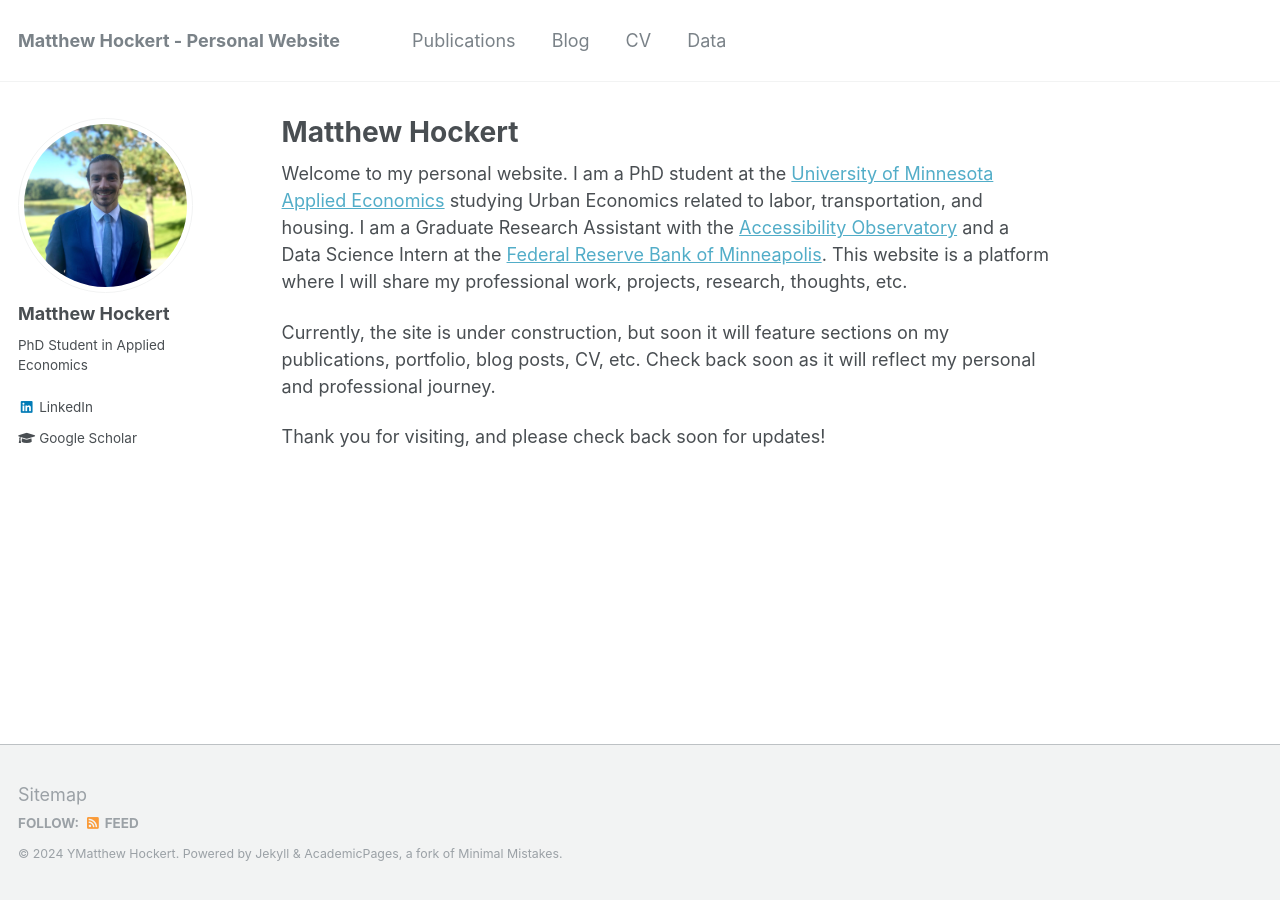
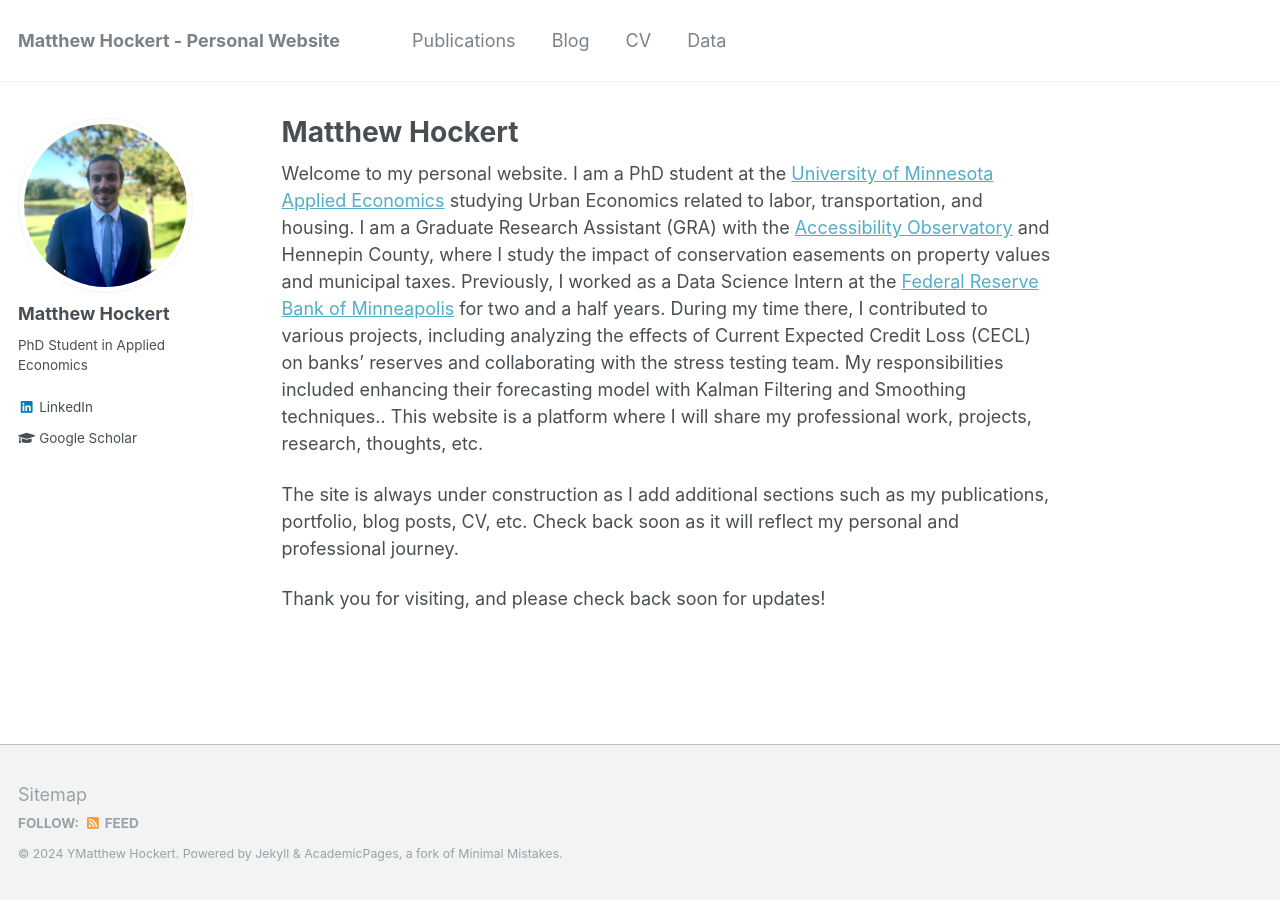
Before and after one commit to MatthewHockert/MatthewHockert.github.io, a Jekyll site: the page built from _pages/about.md, in a window 1280 px wide. Built offline with Jekyll 4.4.1, drawn with Linux system fonts in a browser that asks for light colours.

Commit message:
updating about page

```diff
--- a/_pages/about.md
+++ b/_pages/about.md
@@ -8,8 +8,8 @@ redirect_from:
   - /about.html
 ---
 
-Welcome to my personal website. I am a PhD student at the [University of Minnesota Applied Economics](https://apec.umn.edu) studying Urban Economics related to labor, transportation, and housing.  I am a Graduate Research Assistant with the [Accessibility Observatory](https://www.cts.umn.edu/programs/ao) and a Data Science Intern at the [Federal Reserve Bank of Minneapolis](https://www.minneapolisfed.org). This website is a platform where I will share my professional work, projects, research, thoughts, etc.
+Welcome to my personal website. I am a PhD student at the [University of Minnesota Applied Economics](https://apec.umn.edu) studying Urban Economics related to labor, transportation, and housing.  I am a Graduate Research Assistant (GRA) with the [Accessibility Observatory](https://www.cts.umn.edu/programs/ao) and Hennepin County, where I study the impact of conservation easements on property values and municipal taxes. Previously, I worked as a Data Science Intern at the [Federal Reserve Bank of Minneapolis](https://www.minneapolisfed.org) for two and a half years. During my time there, I contributed to various projects, including analyzing the effects of Current Expected Credit Loss (CECL) on banks’ reserves and collaborating with the stress testing team. My responsibilities included enhancing their forecasting model with Kalman Filtering and Smoothing techniques.. This website is a platform where I will share my professional work, projects, research, thoughts, etc.
 
-Currently, the site is under construction, but soon it will feature sections on my publications, portfolio, blog posts, CV, etc. Check back soon as it will reflect my personal and professional journey.
+The site is always under construction as I add additional sections such as my publications, portfolio, blog posts, CV, etc. Check back soon as it will reflect my personal and professional journey.
 
 Thank you for visiting, and please check back soon for updates!
```
